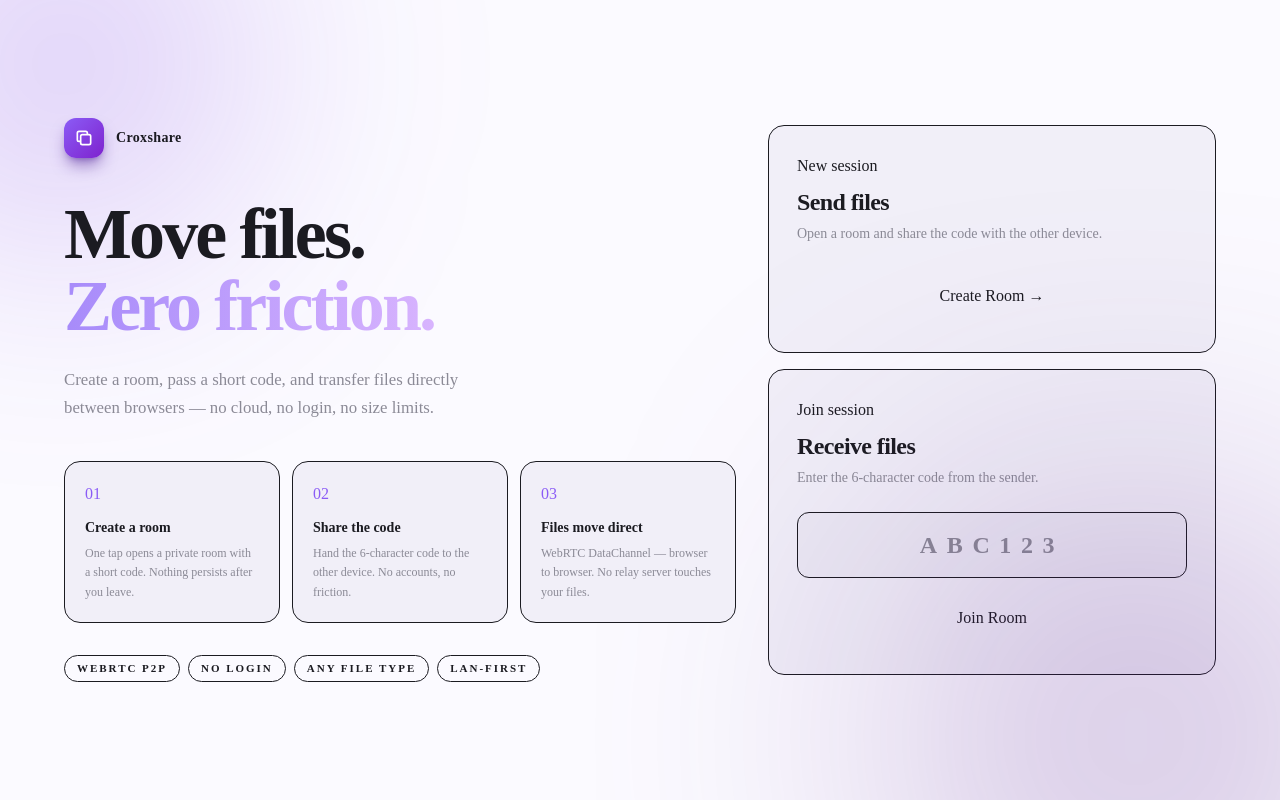
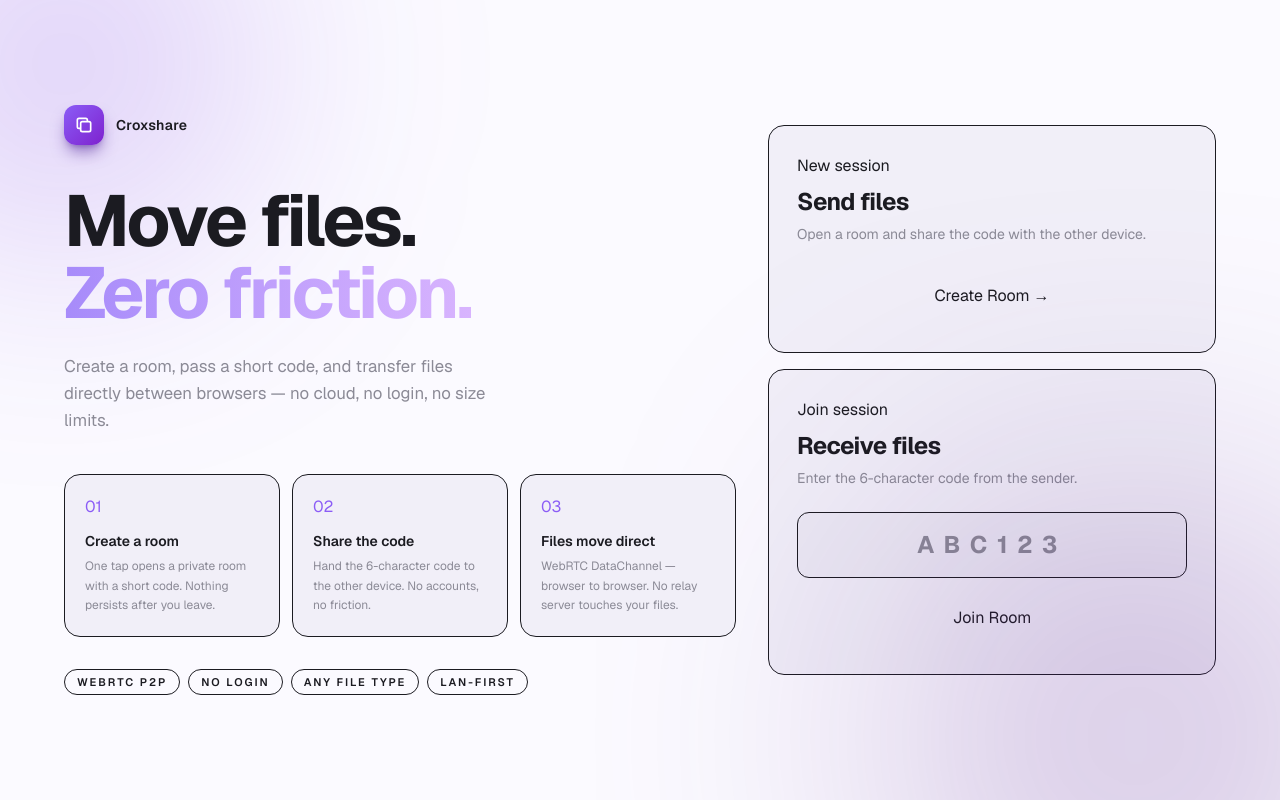
Before and after one commit to satyamsingh5512/croxshare, a Next.js app: page / in a window 1280 px wide. Built offline with nearby package versions, Linux system fonts and the light colour scheme; no server answers.

Commit message:
Update/Add/Remove app/layout.tsx

```diff
--- a/app/layout.tsx
+++ b/app/layout.tsx
@@ -1,36 +1,19 @@
-import './globals.css'
-import type { Metadata } from 'next'
-import { Inter } from 'next/font/google'
+import './globals.css';
+import type { Metadata } from 'next';
+import { Geist, Geist_Mono } from 'next/font/google';
 
-const inter = Inter({ subsets: ['latin'], variable: '--font-inter', display: 'swap' })
-const appUrl = process.env.NEXT_PUBLIC_APP_URL || 'https://share.satym.in'
-
-let metadataBase: URL | undefined
-try {
-  metadataBase = new URL(appUrl)
-} catch {
-  metadataBase = undefined
-}
+const geistSans = Geist({ subsets: ['latin'], variable: '--font-sans' });
+const geistMono = Geist_Mono({ subsets: ['latin'], variable: '--font-mono' });
 
 export const metadata: Metadata = {
-  metadataBase,
-  title: 'Croxshare - Local file sharing over WiFi',
-  description: 'Share files instantly between devices on the same WiFi network. No login, no cloud, no limits.',
-  alternates: {
-    canonical: '/',
-  },
-}
+  title: 'Croxshare',
+  description: 'Browser-to-browser file transfer. No cloud, no login.',
+};
 
-export default function RootLayout({
-  children,
-}: {
-  children: React.ReactNode
-}) {
+export default function RootLayout({ children }: { children: React.ReactNode }) {
   return (
     <html lang="en">
-      <body className={`${inter.variable} antialiased`}>
-        {children}
-      </body>
+      <body className={`${geistSans.variable} ${geistMono.variable}`}>{children}</body>
     </html>
-  )
+  );
 }
```
